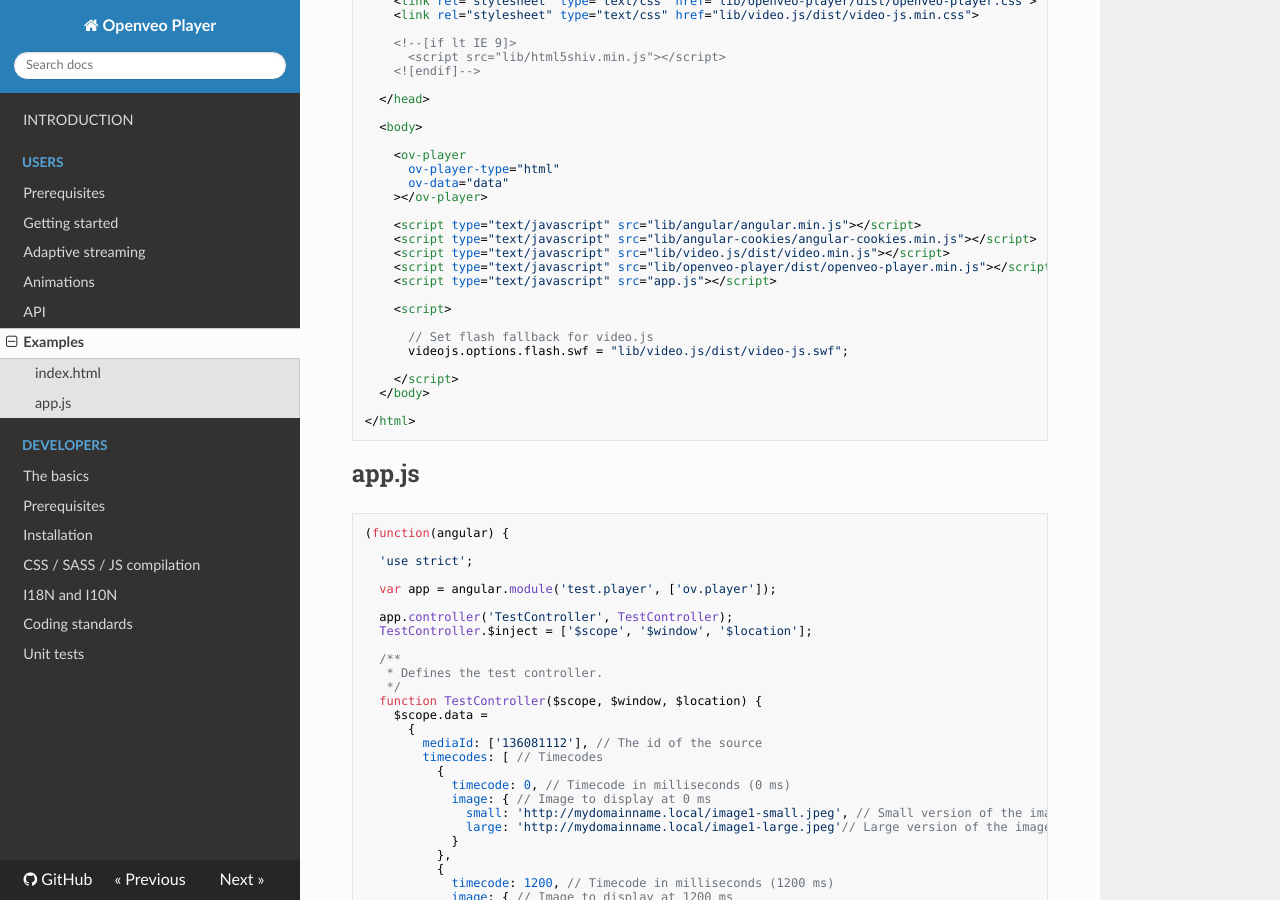
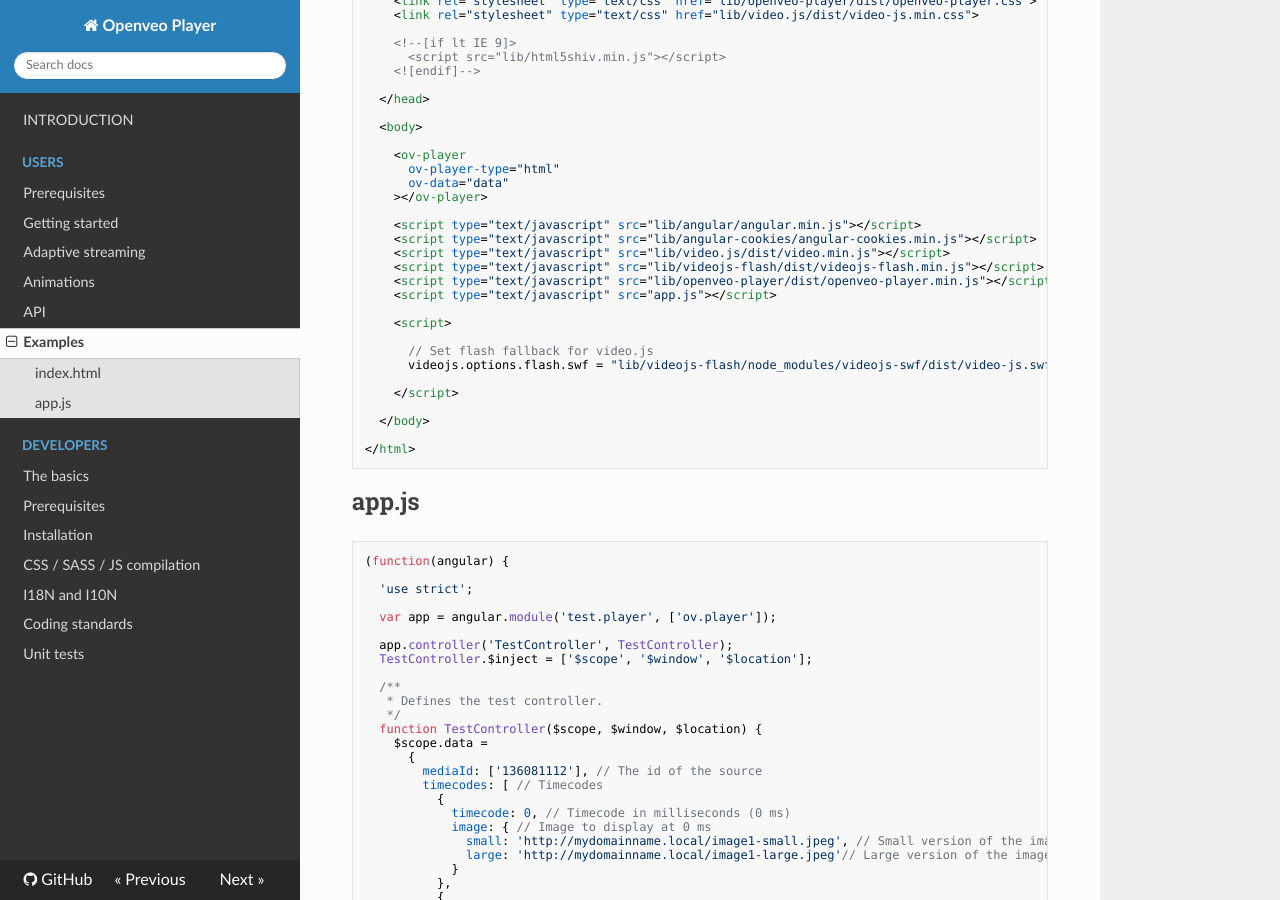
Before and after one commit to veo-labs/openveo-player, an MkDocs documentation site: the page built from docs/examples.md, in a window 1280 px wide and 900 px high, scrolled down 373 px. Built offline with MkDocs 1.6.1, drawn with Linux system fonts in a browser that asks for light colours; nearby versions of some CDN libraries; old or Windows-style settings are respelled for this version of MkDocs; some of the changed text lies outside the part shown.

Commit message:
Upgrade video.js development dependency
video.js has been upgraded from version 5.19.2 to
version 7.3.0.

```diff
--- a/docs/examples.md
+++ b/docs/examples.md
@@ -29,15 +29,17 @@ The HTML player expects one media Id and one url by source.
     <script type="text/javascript" src="lib/angular/angular.min.js"></script>
     <script type="text/javascript" src="lib/angular-cookies/angular-cookies.min.js"></script>
     <script type="text/javascript" src="lib/video.js/dist/video.min.js"></script>
+    <script type="text/javascript" src="lib/videojs-flash/dist/videojs-flash.min.js"></script>
     <script type="text/javascript" src="lib/openveo-player/dist/openveo-player.min.js"></script>
     <script type="text/javascript" src="app.js"></script>
 
     <script>
 
       // Set flash fallback for video.js
-      videojs.options.flash.swf = "lib/video.js/dist/video-js.swf";
+      videojs.options.flash.swf = "lib/videojs-flash/node_modules/videojs-swf/dist/video-js.swf";
 
     </script>
+
   </body>
 
 </html>
@@ -198,13 +200,14 @@ The HTML player with several sources expects one media Id and one url by source.
     <script type="text/javascript" src="lib/angular/angular.min.js"></script>
     <script type="text/javascript" src="lib/angular-cookies/angular-cookies.min.js"></script>
     <script type="text/javascript" src="lib/video.js/dist/video.min.js"></script>
+    <script type="text/javascript" src="lib/videojs-flash/dist/videojs-flash.min.js"></script>
     <script type="text/javascript" src="lib/openveo-player/dist/openveo-player.min.js"></script>
     <script type="text/javascript" src="app.js"></script>
 
     <script>
 
       // Set flash fallback for video.js
-      videojs.options.flash.swf = "lib/video.js/dist/video-js.swf";
+      videojs.options.flash.swf = "lib/videojs-flash/node_modules/videojs-swf/dist/video-js.swf";
 
     </script>
 
@@ -425,11 +428,12 @@ You can interact with the player using the API.
     <script type="text/javascript" src="lib/angular/angular.min.js"></script>
     <script type="text/javascript" src="lib/angular-cookies/angular-cookies.min.js"></script>
     <script type="text/javascript" src="lib/video.js/dist/video.min.js"></script>
+    <script type="text/javascript" src="lib/videojs-flash/dist/videojs-flash.min.js"></script>
 
     <script>
 
       // Set flash fallback for video.js
-      videojs.options.flash.swf = "lib/video.js/dist/video-js.swf";
+      videojs.options.flash.swf = "lib/videojs-flash/node_modules/videojs-swf/dist/video-js.swf";
 
     </script>
 
--- a/package.json
+++ b/package.json
@@ -49,7 +49,7 @@
     "karma-ng-html2js-preprocessor": "1.0.0",
     "mocha": "3.2.0",
     "pre-commit": "1.2.2",
-    "video.js": "5.19.2"
+    "video.js": "7.3.0"
   },
   "scripts": {
     "prepack": "grunt dist",
```
Also changed, not shown: CHANGELOG.md (+4 -0 lines), docs/adaptive-streaming.md (+11 -16 lines), docs/getting-started.md (+2 -1 lines), 1 other file.
